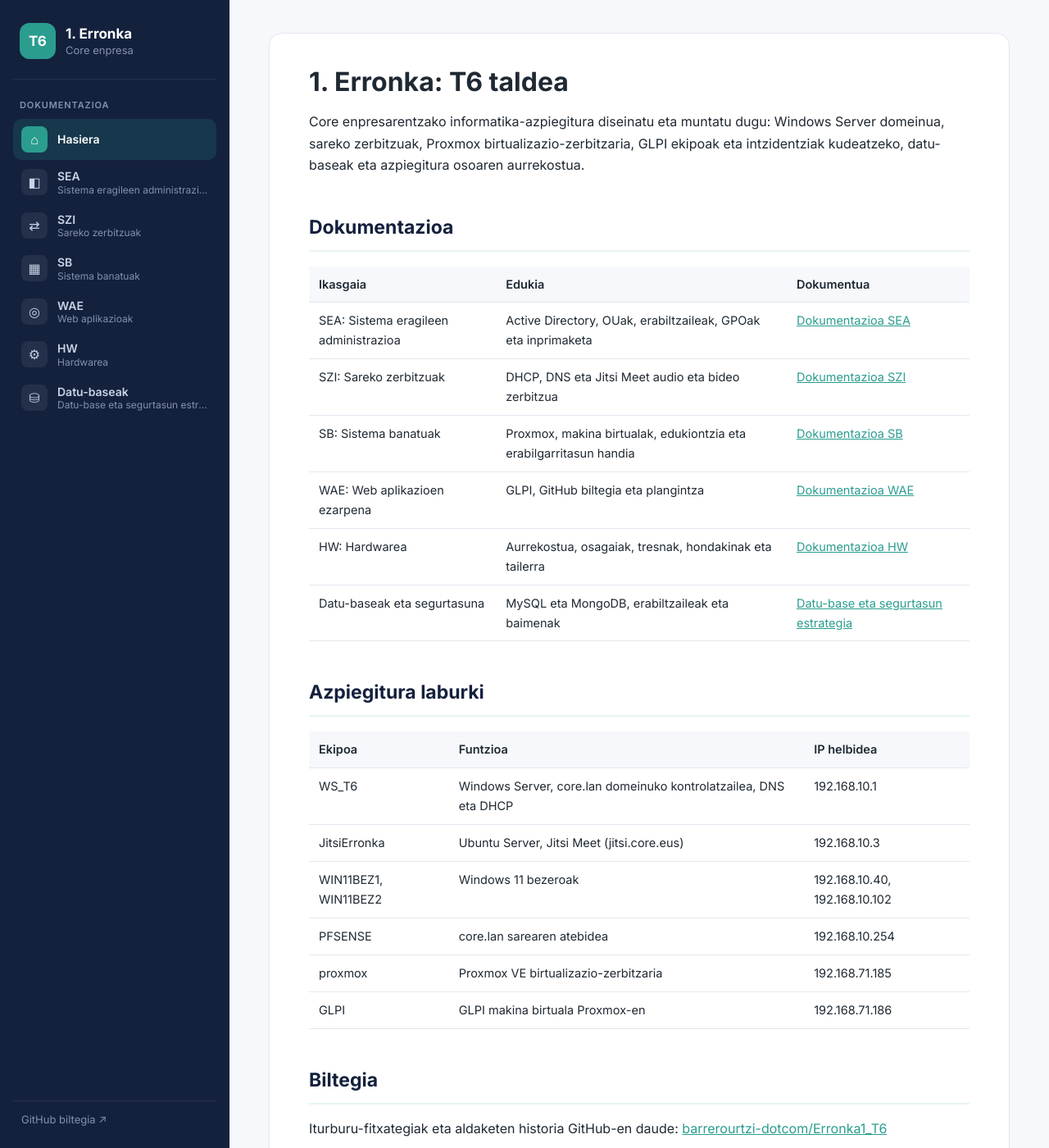
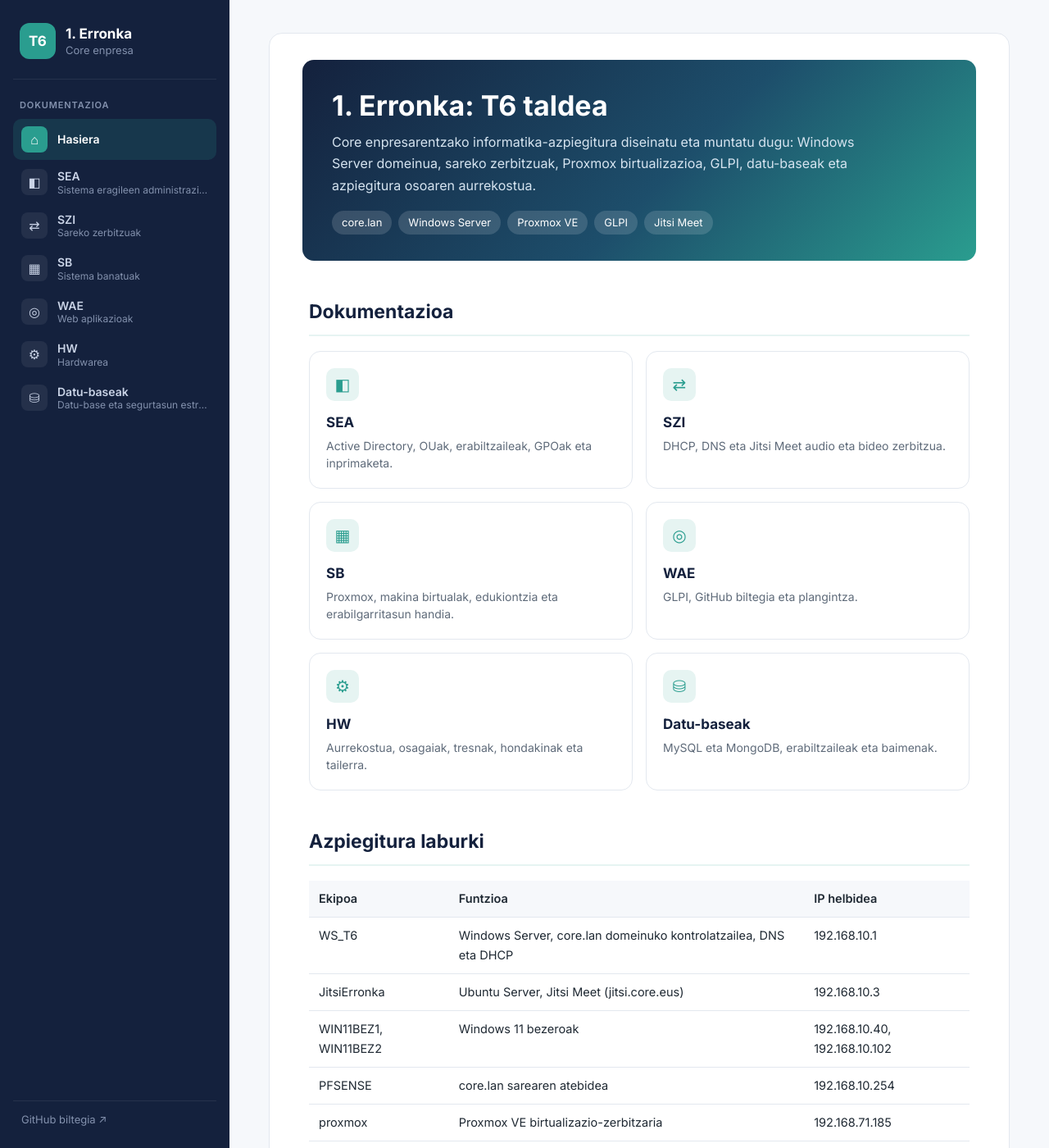
Before and after one commit to barrerourtzi-dotcom/Erronka1_T6, a Jekyll site: the page built from index.md, in a window 1280 px wide and 1400 px high. Shown: the whole window at 82% size. Built offline with Jekyll 4.4.1, drawn with Linux system fonts in a browser that asks for light colours.

```diff
--- a/_config.yml
+++ b/_config.yml
@@ -1,8 +1,8 @@
 # GitHub Pages konfigurazioa
 title: "1. Erronka: T6 taldea"
 description: "Core enpresaren azpiegituraren dokumentazioa"
-theme: jekyll-theme-cayman
 lang: eu
+baseurl: "/Erronka1_T6"
 
 markdown: kramdown
 kramdown:
@@ -22,5 +22,11 @@ titles_from_headings:
   enabled: true
   strip_title: false
 
+defaults:
+  - scope:
+      path: ""
+    values:
+      layout: default
+
 exclude:
   - README.md
--- a/index.md
+++ b/index.md
@@ -1,22 +1,53 @@
 ---
-layout: default
-title: Hasiera
+title: 1. Erronka
 ---
 
-# 1. Erronka: T6 taldea
-
-Core enpresarentzako informatika-azpiegitura diseinatu eta muntatu dugu: Windows Server domeinua, sareko zerbitzuak, Proxmox birtualizazio-zerbitzaria, GLPI ekipoak eta intzidentziak kudeatzeko, datu-baseak eta azpiegitura osoaren aurrekostua.
+<div class="hero">
+  <h1>1. Erronka: T6 taldea</h1>
+  <p>Core enpresarentzako informatika-azpiegitura diseinatu eta muntatu dugu: Windows Server domeinua, sareko zerbitzuak, Proxmox birtualizazioa, GLPI, datu-baseak eta azpiegitura osoaren aurrekostua.</p>
+  <div class="tags">
+    <span>core.lan</span>
+    <span>Windows Server</span>
+    <span>Proxmox VE</span>
+    <span>GLPI</span>
+    <span>Jitsi Meet</span>
+  </div>
+</div>
 
 ## Dokumentazioa
 
-| Ikasgaia | Edukia | Dokumentua |
-|---|---|---|
-| SEA: Sistema eragileen administrazioa | Active Directory, OUak, erabiltzaileak, GPOak eta inprimaketa | [Dokumentazioa SEA](Dokumentazioa_SEA.md) |
-| SZI: Sareko zerbitzuak | DHCP, DNS eta Jitsi Meet audio eta bideo zerbitzua | [Dokumentazioa SZI](Dokumentazioa_SZI.md) |
-| SB: Sistema banatuak | Proxmox, makina birtualak, edukiontzia eta erabilgarritasun handia | [Dokumentazioa SB](Dokumentazioa_SB.md) |
-| WAE: Web aplikazioen ezarpena | GLPI, GitHub biltegia eta plangintza | [Dokumentazioa WAE](Dokumentazioa_WAE.md) |
-| HW: Hardwarea | Aurrekostua, osagaiak, tresnak, hondakinak eta tailerra | [Dokumentazioa HW](Dokumentazioa_HW.md) |
-| Datu-baseak eta segurtasuna | MySQL eta MongoDB, erabiltzaileak eta baimenak | [Datu-base eta segurtasun estrategia](Datu_Base_eta_Segurtasun_Estrategia.md) |
+<div class="cards">
+  <a class="card" href="Dokumentazioa_SEA.html">
+    <div class="card-icon">◧</div>
+    <h3>SEA</h3>
+    <p>Active Directory, OUak, erabiltzaileak, GPOak eta inprimaketa.</p>
+  </a>
+  <a class="card" href="Dokumentazioa_SZI.html">
+    <div class="card-icon">⇄</div>
+    <h3>SZI</h3>
+    <p>DHCP, DNS eta Jitsi Meet audio eta bideo zerbitzua.</p>
+  </a>
+  <a class="card" href="Dokumentazioa_SB.html">
+    <div class="card-icon">▦</div>
+    <h3>SB</h3>
+    <p>Proxmox, makina birtualak, edukiontzia eta erabilgarritasun handia.</p>
+  </a>
+  <a class="card" href="Dokumentazioa_WAE.html">
+    <div class="card-icon">◎</div>
+    <h3>WAE</h3>
+    <p>GLPI, GitHub biltegia eta plangintza.</p>
+  </a>
+  <a class="card" href="Dokumentazioa_HW.html">
+    <div class="card-icon">⚙</div>
+    <h3>HW</h3>
+    <p>Aurrekostua, osagaiak, tresnak, hondakinak eta tailerra.</p>
+  </a>
+  <a class="card" href="Datu_Base_eta_Segurtasun_Estrategia.html">
+    <div class="card-icon">⛁</div>
+    <h3>Datu-baseak</h3>
+    <p>MySQL eta MongoDB, erabiltzaileak eta baimenak.</p>
+  </a>
+</div>
 
 ## Azpiegitura laburki
 
```
